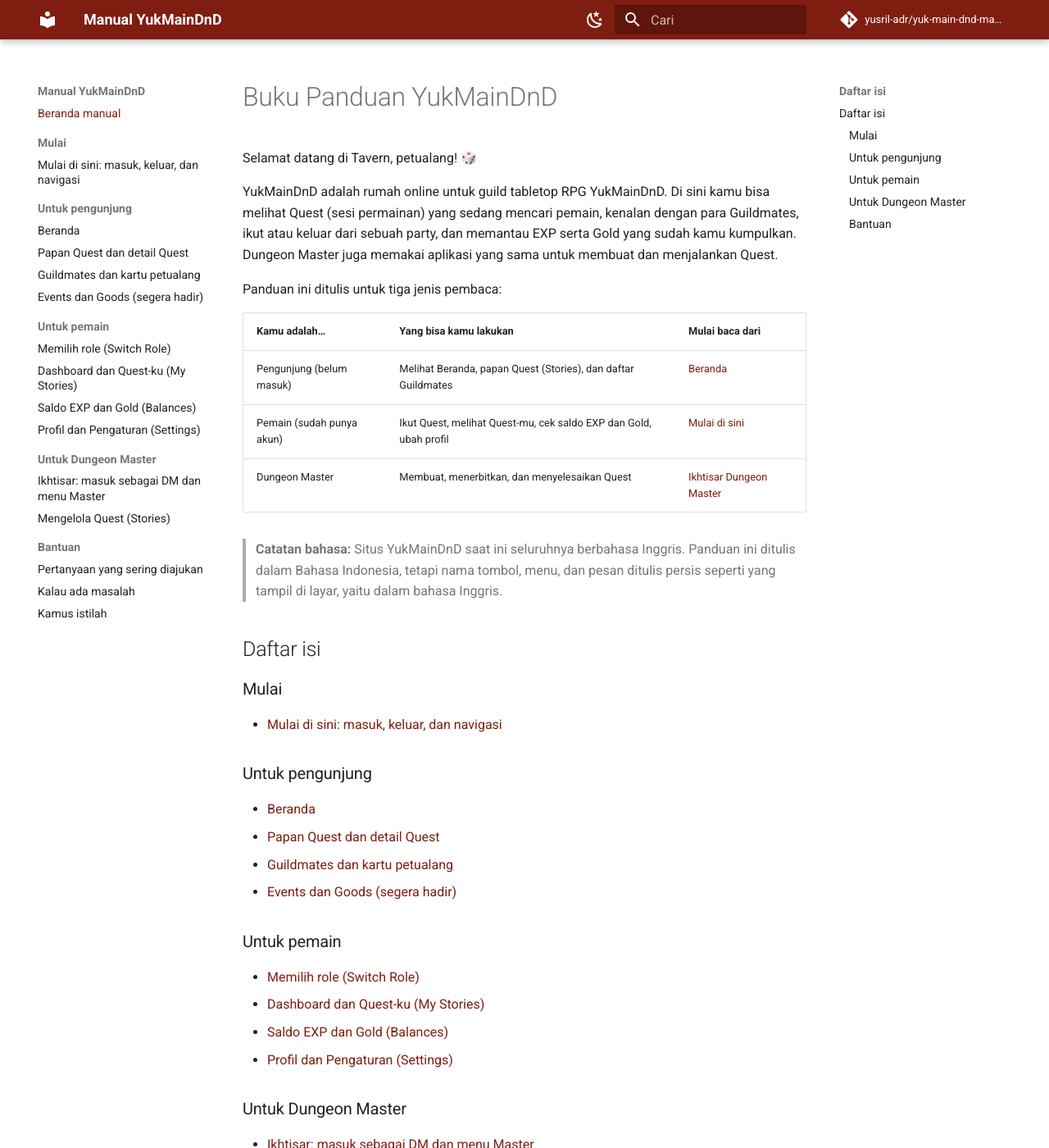
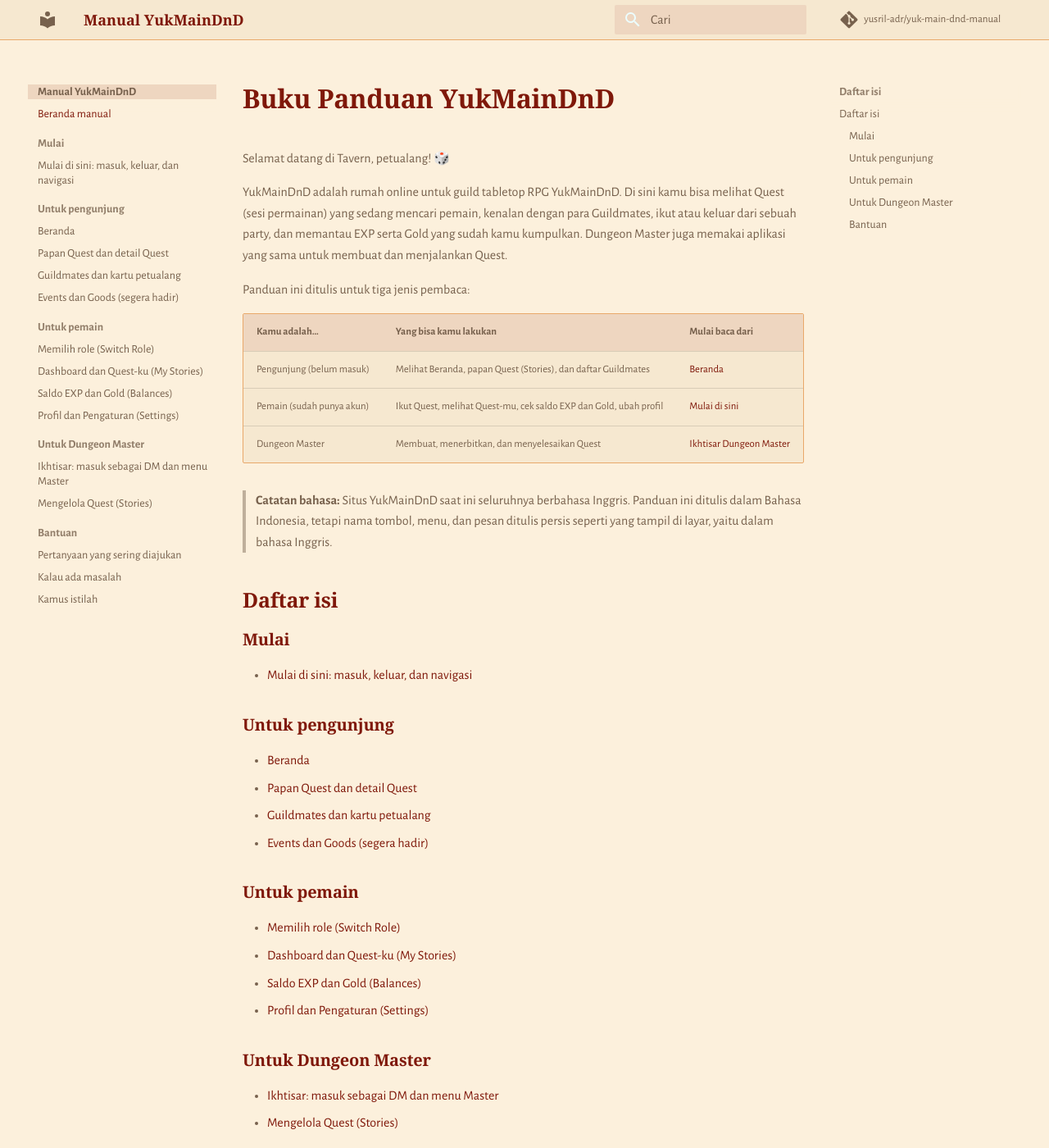
Before and after one commit to yusril-adr/yuk-main-dnd-manual, an MkDocs documentation site: the page built from docs/index.md, in a window 1280 px wide and 1400 px high. Shown: the whole window at 82% size. Built offline with MkDocs 1.6.1 and Material for MkDocs 9.7.7, drawn with Linux system fonts in a browser that asks for light colours; some web fonts are replaced; comment, search, counter and statistics services are not loaded.

Commit message:
Samakan warna dan font situs manual dengan tema aplikasi YukMainDnD, hapus mode gelap

```diff
--- a/docs/stylesheets/extra.css
+++ b/docs/stylesheets/extra.css
@@ -1,14 +1,112 @@
-/* Warna merah tua mendekati aplikasi YukMainDnD */
-:root,
+/* Tema mengikuti aplikasi YukMainDnD (src/app/globals.css, mode terang).
+   Font: Alegreya Sans (teks), DM Mono (kode), Eczar (judul). */
+@import url("https://fonts.googleapis.com/css2?family=Eczar:wght@400..800&display=swap");
+
+:root {
+  /* Token aplikasi */
+  --ymd-background: oklch(0.96 0.03 81.68);
+  --ymd-foreground: oklch(0.51 0.042 64.9);
+  --ymd-card: oklch(0.89 0.04 64.92);
+  --ymd-popover: oklch(93.584% 0.03507 81.251);
+  --ymd-primary: oklch(0.39 0.14 31.21);
+  --ymd-primary-foreground: oklch(0.984 0.019 200.873);
+  --ymd-secondary: oklch(0.81 0.11 63.52);
+  --ymd-muted: oklch(74.05% 0.06645 80.493);
+  --ymd-accent: oklch(0.61 0.19 33.74);
+  --ymd-border: oklch(0.78 0.11 63.52);
+  --ymd-sidebar: oklch(0.89 0.04 64.77);
+  --ymd-font-heading: "Eczar", Georgia, serif;
+}
+
 [data-md-color-scheme="default"] {
-  --md-primary-fg-color: #7f1d10;
-  --md-primary-fg-color--light: #a3301f;
-  --md-primary-fg-color--dark: #5e140b;
-  --md-accent-fg-color: #b4532a;
+  --md-primary-fg-color: var(--ymd-primary);
+  --md-primary-fg-color--light: var(--ymd-accent);
+  --md-primary-fg-color--dark: var(--ymd-primary);
+  --md-primary-bg-color: var(--ymd-primary-foreground);
+  --md-accent-fg-color: var(--ymd-accent);
+
+  --md-default-bg-color: var(--ymd-background);
+  --md-default-fg-color: var(--ymd-foreground);
+  --md-default-fg-color--light: oklch(0.51 0.042 64.9 / 0.8);
+  --md-default-fg-color--lighter: oklch(0.51 0.042 64.9 / 0.45);
+  --md-default-fg-color--lightest: oklch(0.51 0.042 64.9 / 0.12);
+
+  --md-typeset-color: var(--ymd-foreground);
+  --md-typeset-a-color: var(--ymd-primary);
+
+  --md-code-bg-color: var(--ymd-card);
+  --md-code-fg-color: var(--ymd-foreground);
+
+  --md-footer-bg-color: var(--ymd-card);
+  --md-footer-bg-color--dark: var(--ymd-sidebar);
+  --md-footer-fg-color: var(--ymd-foreground);
+  --md-footer-fg-color--light: oklch(0.51 0.042 64.9 / 0.8);
+  --md-footer-fg-color--lighter: oklch(0.51 0.042 64.9 / 0.6);
 }
-[data-md-color-scheme="slate"] {
-  --md-primary-fg-color: #7f1d10;
-  --md-primary-fg-color--light: #a3301f;
-  --md-primary-fg-color--dark: #5e140b;
-  --md-accent-fg-color: #e08a5c;
+
+/* Bilah atas terang seperti bilah atas aplikasi */
+.md-header {
+  background-color: var(--ymd-popover);
+  color: var(--ymd-foreground);
+  border-bottom: 1px solid var(--ymd-border);
+  box-shadow: none;
 }
+.md-header__title,
+.md-header__button {
+  color: var(--ymd-foreground);
+}
+.md-header__topic:first-child {
+  font-family: var(--ymd-font-heading);
+  color: var(--ymd-primary);
+}
+.md-search__form {
+  background-color: var(--ymd-card);
+}
+.md-search__input,
+.md-search__input::placeholder,
+.md-search__icon {
+  color: var(--ymd-foreground);
+}
+.md-source {
+  color: var(--ymd-foreground);
+}
+
+/* Menu samping */
+.md-nav__item .md-nav__link--active,
+.md-nav__link:hover {
+  color: var(--ymd-primary);
+}
+.md-nav--primary .md-nav__title {
+  background-color: var(--ymd-sidebar);
+  color: var(--ymd-foreground);
+}
+
+/* Judul memakai font Eczar dan warna primer */
+.md-typeset h1,
+.md-typeset h2,
+.md-typeset h3,
+.md-typeset h4 {
+  font-family: var(--ymd-font-heading);
+  color: var(--ymd-primary);
+  font-weight: 600;
+}
+
+/* Tabel dan kutipan bernuansa kartu */
+.md-typeset table:not([class]) {
+  background-color: var(--ymd-popover);
+  border-color: var(--ymd-border);
+}
+.md-typeset table:not([class]) th {
+  background-color: var(--ymd-card);
+  color: var(--ymd-foreground);
+}
+.md-typeset blockquote {
+  border-left-color: var(--ymd-secondary);
+  color: var(--ymd-foreground);
+}
+
+/* Gambar tangkapan layar */
+.md-typeset img {
+  border: 1px solid var(--ymd-border);
+  border-radius: 0.625rem;
+}
--- a/mkdocs.yml
+++ b/mkdocs.yml
@@ -9,20 +9,12 @@ theme:
   name: material
   language: id
   palette:
-    - media: "(prefers-color-scheme: light)"
-      scheme: default
-      primary: custom
-      accent: custom
-      toggle:
-        icon: material/weather-night
-        name: Ganti ke mode gelap
-    - media: "(prefers-color-scheme: dark)"
-      scheme: slate
-      primary: custom
-      accent: custom
-      toggle:
-        icon: material/weather-sunny
-        name: Ganti ke mode terang
+    scheme: default
+    primary: custom
+    accent: custom
+  font:
+    text: Alegreya Sans
+    code: DM Mono
   features:
     - navigation.sections
     - navigation.top
```
